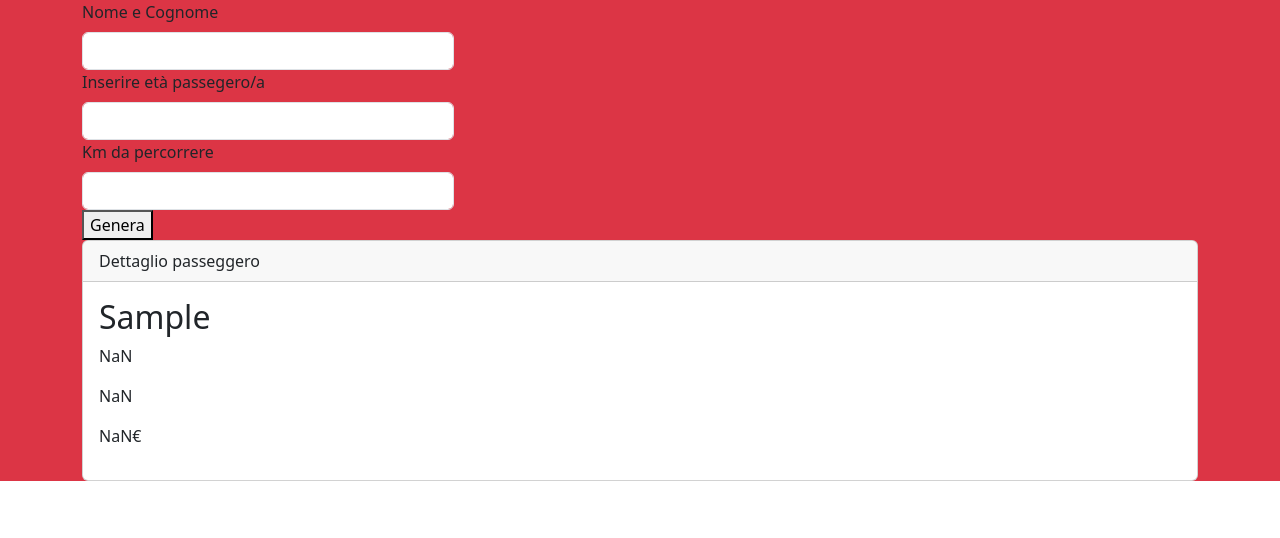
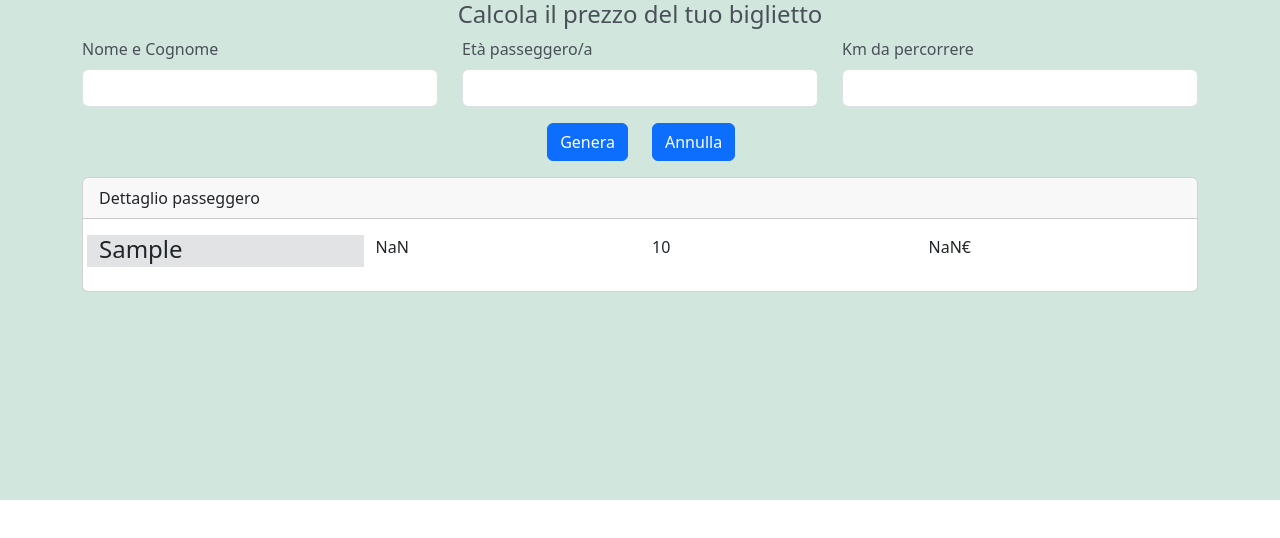
Before and after one commit to LorenzoEufemi/js-biglietto-treno-form, a plain HTML site: page index.html in a window 1280 px wide. Both pictures are taken after typing "Sample", "Sample", "Sample" into the empty fields and a click on the button "Genera". Drawn offline with nearby package versions, Linux system fonts and the light colour scheme.

Commit message:
feat : dettagli

```diff
--- a/index.html
+++ b/index.html
@@ -7,47 +7,55 @@
     <title>Biglietto treno</title>
     <link href="https://cdn.jsdelivr.net/npm/bootstrap@5.3.3/dist/css/bootstrap.min.css" rel="stylesheet"
         integrity="sha384-QWTKZyjpPEjISv5WaRU9OFeRpok6YctnYmDr5pNlyT2bRjXh0JMhjY6hW+ALEwIH" crossorigin="anonymous">
+        <link rel="stylesheet" href="./style.css">
 </head>
 
 <body>
-    <main class="bg-danger">
+    <main class="bg-success-subtle">
         <div class="container">
+            <h4 class="text-center text-dark-emphasis" >Calcola il prezzo del tuo biglietto</h4>
             <div class="row ">
-
+                <div class="col-12">
 
                     <form id="user-form" action="">
-                    <div class="col-md-4">
-                        <label class="form-label" for="username">Nome e Cognome</label>
-                        <input class="form-control" type="username" id="username" name="username" autocomplete="off">
+                        <div class="row">
+                            <div class="col">
+                                <label class="form-label text-dark-emphasis" for="username">Nome e Cognome</label>
+                                <input class="form-control" type="username" id="username" name="username"
+                                    autocomplete="off">
                             </div>
-                    <div class="col-md-4">
-                        <label class="form-label" for="age">Inserire età passegero/a</label>
+                            <div class="col">
+                                <label class="form-label text-dark-emphasis" for="age">Età passeggero/a</label>
                                 <input class="form-control" type="text" id="age" name="age" autocomplete="off">
                             </div>
-                    <div class="col-md-4">
-                        <label class="form-label" for="km">Km da percorrere</label>
+                            <div class="col">
+                                <label class="form-label text-dark-emphasis" for="km">Km da percorrere</label>
                                 <input class="form-control" type="text" id="km" name="km" autocomplete="off">
                             </div>
                         </div>
                         <div class="row">
-                <div class="col">
-                    <button id="btn-submit" type="submit">Genera</button>
+                            <div class="col text-end">
+                                <button class="btn btn-primary mt-3 mb-3" id="btn-submit" type="submit">Genera</button>
+                            </div>
+                            <div class="col text-start">
+                                <button class="btn btn-primary mt-3 mb-3" type="reset">Annulla</button>
+                            </div>
                         </div>
                 </div>
                 </form>
-
+            </div>
 
 
             <div class="col-12 ">
-                <div class="card d-none">
-                    <div class="card-header">
+                <div class="card ">
+                    <div class="card-header ">
                         <div id="company-card">Dettaglio passeggero</div>
                     </div>
-                    <div class="card-body">
-                        <h2 id="username-card"></h2>
-                        <p id="age-card"></p>
-                        <p id="km-card"></p>
-                        <p id="price-card"></p>
+                    <div class="card-body row">
+                        <h2 class="col bg-secondary-subtle fs-4" id="username-card"></h2>
+                        <p class="col fs-6" id="age-card"></p>
+                        <p class="col fs-6" id="km-card"></p>
+                        <p class="col fs-6" id="price-card"></p>
 
                     </div>
                 </div>
--- a/script.js
+++ b/script.js
@@ -23,7 +23,7 @@ formElem.addEventListener("submit", function (event) {
 
     usernameElem.innerHTML = username;
     ageElem.innerHTML = age;
-    kmElem.innerHTML = km;
+
 
     const fullPrice = km * 0.21;
     console.log(fullPrice)
@@ -33,9 +33,9 @@ formElem.addEventListener("submit", function (event) {
     let result;
 
     if (age < 18) {
-        result = price20.toFixed(2);
+        result = `Prezzo scontato:${price20.toFixed(2)}`;
     } else if (age >= 65) {
-        result = price40.toFixed(2);
+        result = `Prezzo scontato:${price40.toFixed(2)}`;
     } else {
         result = fullPrice.toFixed(2);
     }
@@ -43,6 +43,11 @@ formElem.addEventListener("submit", function (event) {
     priceElem.innerHTML = result + "&#8364";
     cardElem.classList.remove("d-none");
     formElem.reset();
+    let number = ""
+    for (let i = 0; i < 1; i++) {
+        number = Math.floor(Math.random() * 10) + 1
 
+    }
+    kmElem.innerHTML = number;
 }
 )
--- /dev/null
+++ b/style.css
@@ -0,0 +1,3 @@
+.container {
+    height: 500px;
+}
```
Lines whose indentation alone changed are shown as unchanged.
